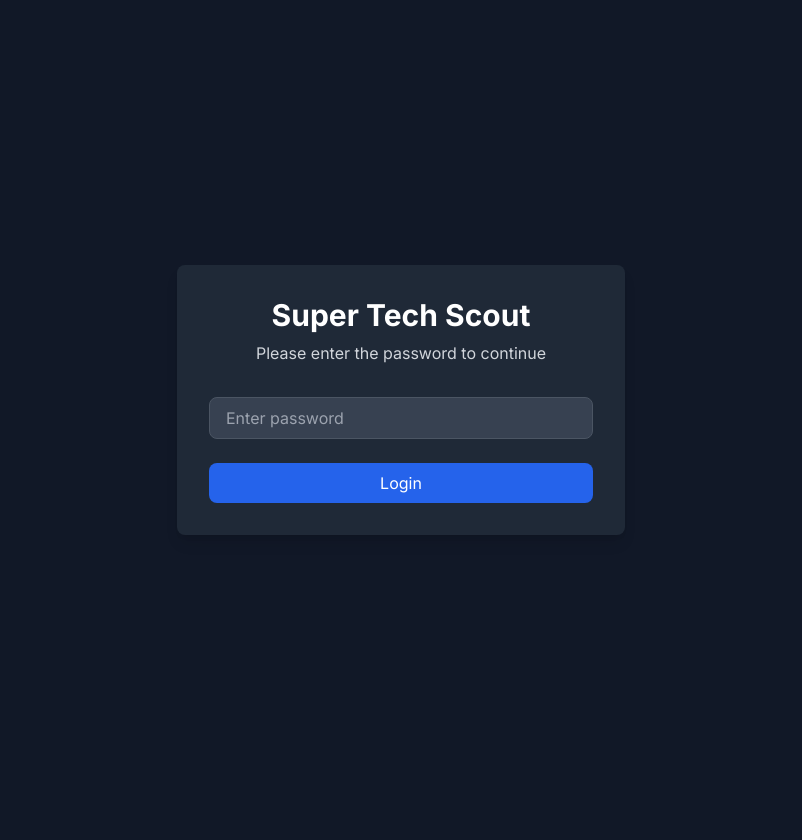
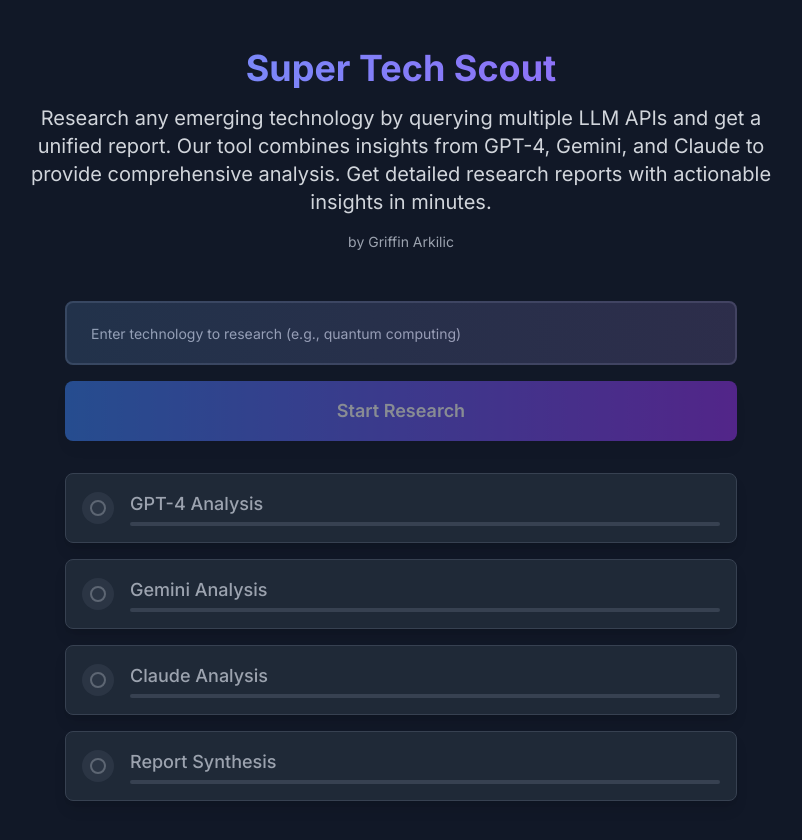
Before and after one commit to garkilic/super-tech-scout, a Next.js app: page / in a window 1280 px wide. Shown: the top 840 px of the page, without its empty margins (239-1041 px from the left). Before the commit the page ends 800 px from the top, so only its background shows below. Built offline with nearby package versions, Linux system fonts and the light colour scheme; no server answers; what @react-pdf/renderer would draw is missing.

Commit message:
Removed Password functionality (for now)

```diff
--- a/src/app/layout.tsx
+++ b/src/app/layout.tsx
@@ -2,7 +2,6 @@
 import type { Metadata } from 'next';
 import { Inter } from 'next/font/google';
 import './globals.css';
-import { AuthProvider } from '../contexts/AuthContext';
 import { ToastProvider } from '../contexts/ToastContext';
 
 const inter = Inter({ subsets: ['latin'] });
@@ -20,11 +19,9 @@
   return (
     <html lang="en" className="dark">
       <body className={inter.className}>
-        <AuthProvider>
-          <ToastProvider>
-            {children}
-          </ToastProvider>
-        </AuthProvider>
+        <ToastProvider>
+          {children}
+        </ToastProvider>
       </body>
     </html>
   );
--- a/src/app/page.tsx
+++ b/src/app/page.tsx
@@ -1,7 +1,6 @@
 'use client';
 
 import React, { useState } from 'react';
-import { useAuth } from '../contexts/AuthContext';
 import { useToast } from '../contexts/ToastContext';
 import SearchForm from '../components/SearchForm';
 import ProgressTracker from '../components/ProgressTracker';
@@ -20,7 +19,6 @@
 }
 
 export default function Home() {
-  const { isAuthenticated, login } = useAuth();
   const { showError } = useToast();
   const [isLoading, setIsLoading] = useState(false);
   const [report, setReport] = useState<string | null>(null);
@@ -39,65 +37,44 @@
     setSteps(steps.map(step => ({ ...step, status: 'pending' })));
 
     try {
-      // GPT-4 Analysis
+      // Start GPT-4 analysis
       setSteps(prev => prev.map((step, index) =>
         index === 0 ? { ...step, status: 'in_progress' } : step
       ));
-
-      const gpt4Result = await analyzeWithGPT4(topic);
-      if (gpt4Result.error) {
-        throw new Error(`GPT-4 Analysis failed: ${gpt4Result.error}`);
-      }
-
+      const gpt4Analysis = await analyzeWithGPT4(topic);
       setSteps(prev => prev.map((step, index) =>
         index === 0 ? { ...step, status: 'completed' } : step
       ));
 
-      // Gemini Analysis
+      // Start Gemini analysis
       setSteps(prev => prev.map((step, index) =>
         index === 1 ? { ...step, status: 'in_progress' } : step
       ));
-
-      const geminiResult = await analyzeWithGemini(topic);
-      if (geminiResult.error) {
-        throw new Error(`Gemini Analysis failed: ${geminiResult.error}`);
-      }
-
+      const geminiAnalysis = await analyzeWithGemini(topic);
       setSteps(prev => prev.map((step, index) =>
         index === 1 ? { ...step, status: 'completed' } : step
       ));
 
-      // Claude Analysis
+      // Start Claude analysis
       setSteps(prev => prev.map((step, index) =>
         index === 2 ? { ...step, status: 'in_progress' } : step
       ));
-
-      const claudeResult = await analyzeWithClaude(topic);
-      if (claudeResult.error) {
-        throw new Error(`Claude Analysis failed: ${claudeResult.error}`);
-      }
-
+      const claudeAnalysis = await analyzeWithClaude(topic);
       setSteps(prev => prev.map((step, index) =>
         index === 2 ? { ...step, status: 'completed' } : step
       ));
 
-      // Synthesis
+      // Start synthesis
       setSteps(prev => prev.map((step, index) =>
         index === 3 ? { ...step, status: 'in_progress' } : step
       ));
-
       const synthesizedReport = await synthesizeReport({
         topic,
-        gpt4Analysis: gpt4Result.content,
-        geminiAnalysis: geminiResult.content,
-        claudeAnalysis: claudeResult.content,
+        gpt4Analysis: gpt4Analysis.content,
+        geminiAnalysis: geminiAnalysis.content,
+        claudeAnalysis: claudeAnalysis.content,
       });
-
-      // Store the report
       setReport(synthesizedReport);
-
-      // Wait for 2 seconds to simulate synthesis progress
-      await new Promise(resolve => setTimeout(resolve, 2000));
 
       // Complete the synthesis step
       setSteps(prev => prev.map((step, index) =>
@@ -118,42 +95,6 @@
     // Implement PDF download functionality
     console.log('Downloading report...');
   };
-
-  if (!isAuthenticated) {
-    return (
-      <div className="min-h-screen flex items-center justify-center bg-gray-900">
-        <div className="max-w-md w-full space-y-8 p-8 bg-gray-800 rounded-lg shadow-lg">
-          <div className="text-center">
-            <h2 className="text-3xl font-bold text-white">Super Tech Scout</h2>
-            <p className="mt-2 text-gray-300">Please enter the password to continue</p>
-          </div>
-          <form
-            onSubmit={(e) => {
-              e.preventDefault();
-              const formData = new FormData(e.currentTarget);
-              const password = formData.get('password') as string;
-              login(password);
-            }}
-            className="mt-8 space-y-6"
-          >
-            <input
-              type="password"
-              name="password"
-              required
-              className="w-full px-4 py-2 bg-gray-700 border border-gray-600 rounded-lg focus:outline-none focus:ring-2 focus:ring-blue-500 text-white placeholder-gray-400"
-              placeholder="Enter password"
-            />
-            <button
-              type="submit"
-              className="w-full py-2 px-4 bg-blue-600 text-white rounded-lg hover:bg-blue-700 focus:outline-none focus:ring-2 focus:ring-blue-500 focus:ring-offset-2 focus:ring-offset-gray-800"
-            >
-              Login
-            </button>
-          </form>
-        </div>
-      </div>
-    );
-  }
 
   return (
     <main className="min-h-screen bg-gray-900 py-12 px-4 sm:px-6 lg:px-8">
--- a/src/contexts/AuthContext.tsx
+++ /dev/null
@@ -1,41 +0,0 @@
-'use client';
-
-import React, { createContext, useContext, useState, ReactNode } from 'react';
-
-interface AuthContextType {
-  isAuthenticated: boolean;
-  login: (password: string) => boolean;
-  logout: () => void;
-}
-
-const AuthContext = createContext<AuthContextType | undefined>(undefined);
-
-export function AuthProvider({ children }: { children: ReactNode }) {
-  const [isAuthenticated, setIsAuthenticated] = useState(false);
-
-  const login = (password: string) => {
-    if (password === 'GriffinWazHere') {
-      setIsAuthenticated(true);
-      return true;
-    }
-    return false;
-  };
-
-  const logout = () => {
-    setIsAuthenticated(false);
-  };
-
-  return (
-    <AuthContext.Provider value={{ isAuthenticated, login, logout }}>
-      {children}
-    </AuthContext.Provider>
-  );
-}
-
-export function useAuth() {
-  const context = useContext(AuthContext);
-  if (context === undefined) {
-    throw new Error('useAuth must be used within an AuthProvider');
-  }
-  return context;
-}
```
Also changed, not shown: 1 other file (tests, documents, lock files or other folders).
